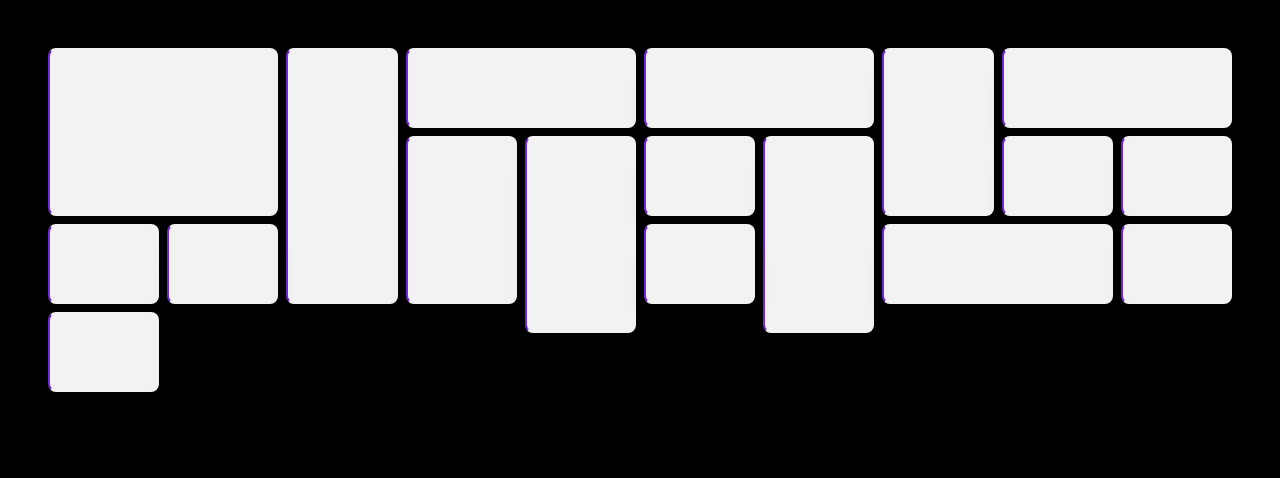
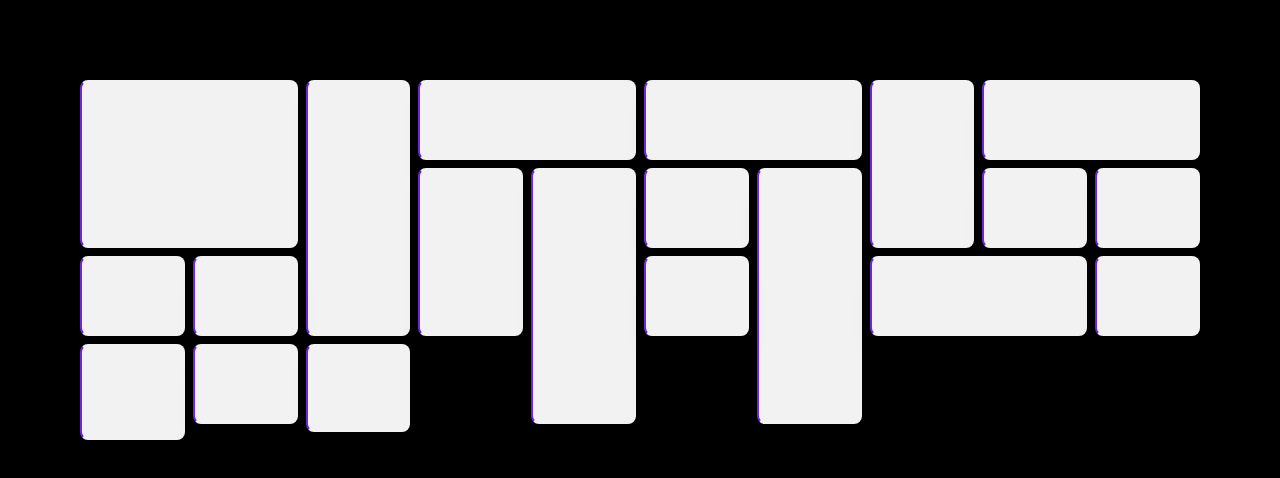
Before and after one commit to KartikSindura/daisy-ui-vercel, a Next.js app: page / in a window 1280 px wide. Shown: the top 478 px of the page. Built offline with nearby package versions, Linux system fonts and the light colour scheme.

Commit message:
bigitem2

```diff
--- a/src/app/components/bigitem.js
+++ b/src/app/components/bigitem.js
@@ -9,20 +9,20 @@ export default function BigItem() {
     }
     // let sw = screen.width
     // let sh = screen.height
-    let max = Math.max(screen.width, screen.height)
-    let n = 35
-    if (max >= 1024) {
-        n = 25
-    } else if (max > 768 && max < 1024) {
-        n = 18
-    } else {
-        n = 10
-    }
+    // let max = Math.max(screen.width, screen.height)
+    // let n = 35
+    // if (max >= 1024) {
+    //     n = 25
+    // } else if (max > 768 && max < 1024) {
+    //     n = 18
+    // } else {
+    //     n = 10
+    // }
 
     return (
 
       <div className="grid lg:grid-cols-10 md:grid-cols-6 sm:grid-cols-4 gap-x-2 gap-y-2 grid-flow-dense">
-        {[...Array(n)].map((e, i) => {
+        {[...Array(20)].map((e, i) => {
             let string = string_gen()
             return <input type="checkbox" className={string} key={i} />
         })}
--- a/src/app/layout.js
+++ b/src/app/layout.js
@@ -12,16 +12,8 @@ import "./globals.css";
 export default function RootLayout({ children }) {
   return (
     <html lang="en">
-      <body className='bg-black min-h-screen mx-auto my-auto'>
-        <div>
-          {/* <div className="grid grid-cols-3 gap-2"> */}
-          {/* <div className="flex">
-            <Navbar />
-          </div> */}
-          <div className="w-1/5"></div>
-          <div className="">{children}</div>
-          <div className="w-1/5"></div>
-        </div>
+      <body className='bg-black min-h-screen'>
+          <div>{children}</div>
       </body>
     </html>
   );
--- a/src/app/page.js
+++ b/src/app/page.js
@@ -10,7 +10,7 @@ import BigItem from "./components/bigitem";
 export default function Home() {
   return (
     <>
-        <div className="p-12">
+        <div className="p-20">
           {/* {[...Array(10)].map((e, i) => {
              let x = Math.random();
             if (x < 0.33) {
```
